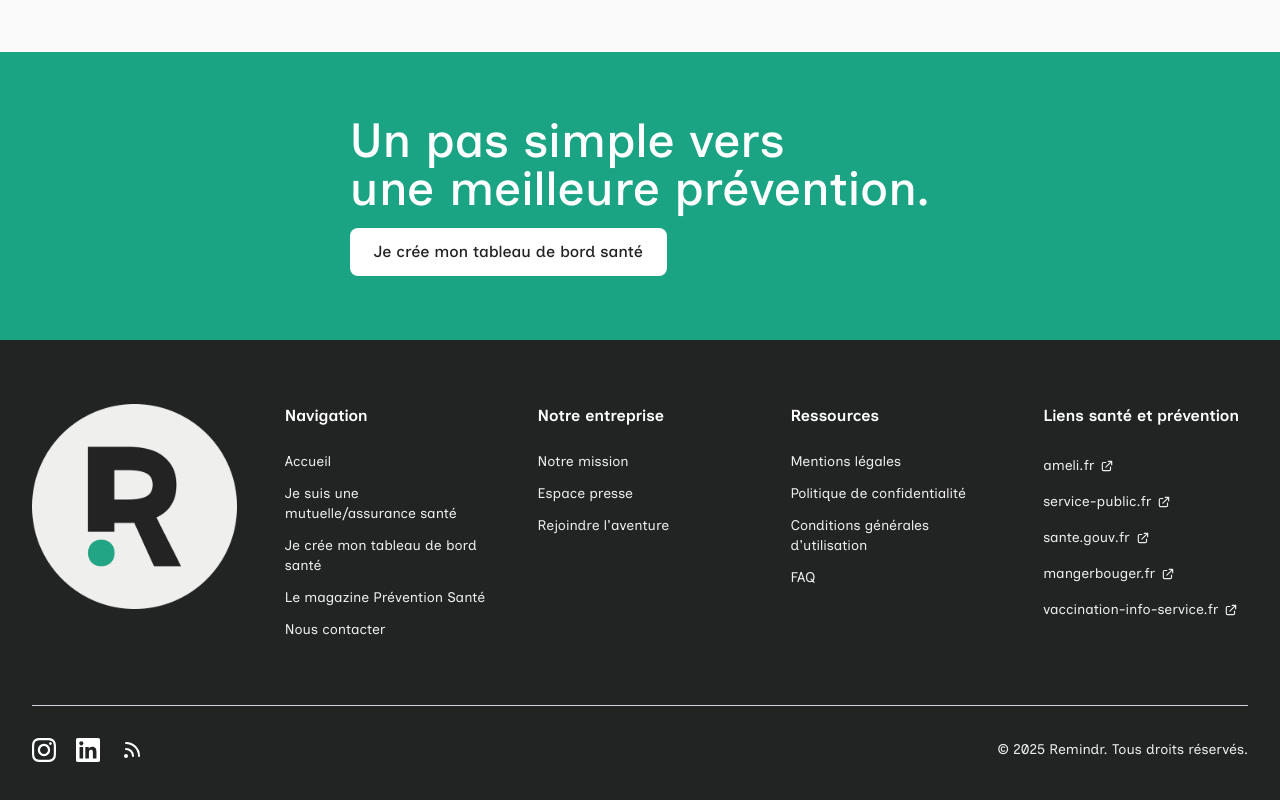
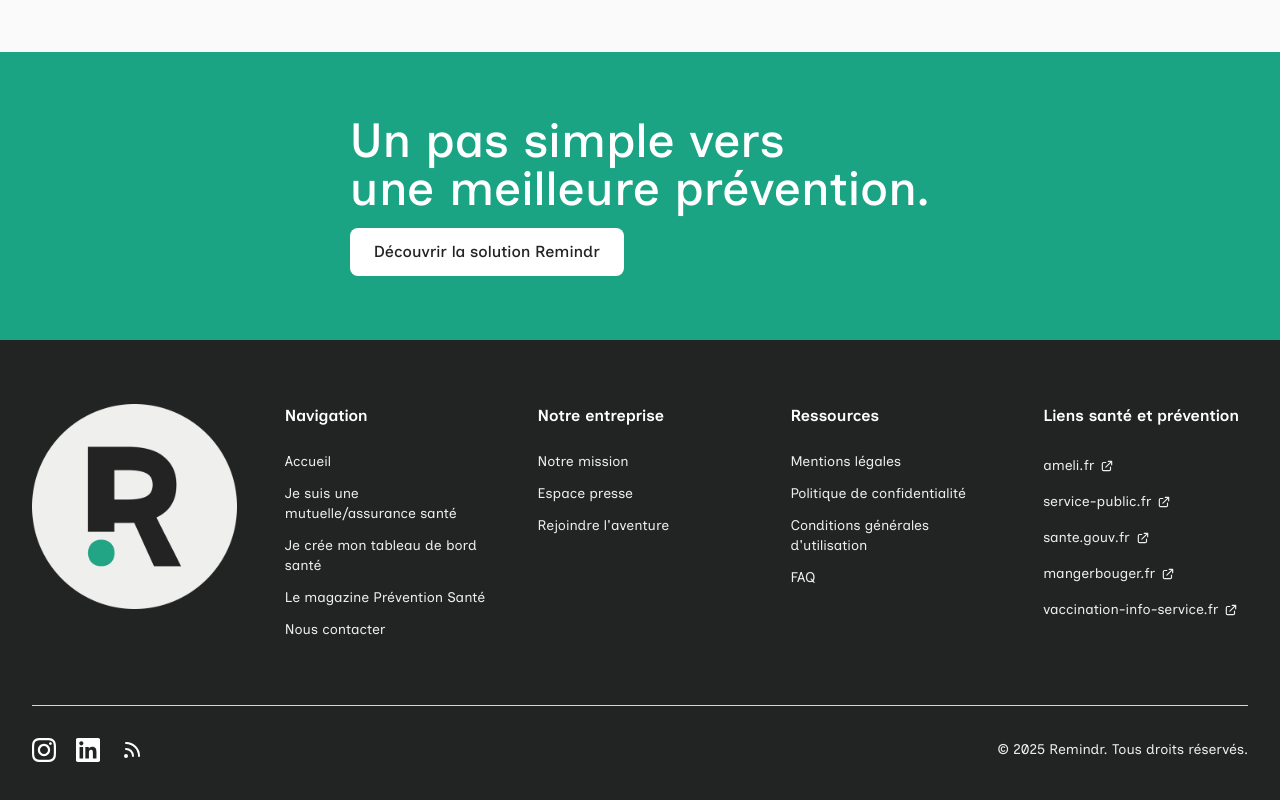
Before and after one commit to Remindr-pro/RemindR-app-V2, a Next.js app in the folder frontend/: page /professionnels in a window 1280 px wide. Shown: the part 829-1629 px from the top of the page. Built offline with nearby package versions, Linux system fonts and the light colour scheme.

Commit message:
feat(landing-layout): implement dynamic banner configuration based on pathname

```diff
--- a/frontend/src/app/(landing)/layout.tsx
+++ b/frontend/src/app/(landing)/layout.tsx
@@ -1,3 +1,6 @@
+"use client";
+
+import { usePathname } from "next/navigation";
 import Navbar from "../components/Navbar";
 import Footer from "../components/Footer";
 import BannerCta from "../components/Banner-cta";
@@ -7,6 +10,63 @@ export default function LandingLayout({
 }: {
   children: React.ReactNode;
 }) {
+  const pathname = usePathname();
+
+  // Banner configuration
+  const getBannerConfig = () => {
+    if (pathname?.includes("/particuliers/magazine")) {
+      return {
+        content: (
+          <>
+            Je souhaite prendre soin de mes
+            <br /> proches et de moi de façon
+            <br /> personnalisée, gratuite et fiable.
+          </>
+        ),
+        button: (
+          <>
+            Je crée mon tableau de bord <br className="md:hidden" />
+            santé avec Remindr
+          </>
+        ),
+        buttonLink: "/particuliers/dashboard",
+      };
+    } else if (pathname?.includes("/professionnels")) {
+      return {
+        content: (
+          <>
+            Un pas simple vers <br /> une meilleure prévention.
+          </>
+        ),
+        button: "Découvrir la solution Remindr",
+        buttonLink: "/professionnels/contact",
+      };
+    } else if (pathname?.includes("/particuliers")) {
+      return {
+        content: (
+          <>
+            Un pas simple vers <br /> une meilleure prévention.
+          </>
+        ),
+        button: "Je crée mon tableau de bord santé",
+        buttonLink: "/particuliers/inscription",
+      };
+    } else {
+      // Valeur par défaut
+      return {
+        content: (
+          <>
+            Un pas simple vers <br /> une meilleure prévention.
+          </>
+        ),
+        button: "Je crée mon tableau de bord santé",
+        buttonLink: "/particuliers/inscription",
+      };
+    }
+  };
+
+  const bannerConfig = getBannerConfig();
+
   return (
     <>
       <Navbar />
@@ -14,7 +74,11 @@ export default function LandingLayout({
         {children}
       </main>
 
-      <BannerCta />
+      <BannerCta
+        content={bannerConfig.content}
+        button={bannerConfig.button}
+        buttonLink={bannerConfig.buttonLink}
+      />
       <Footer />
     </>
   );
--- a/frontend/src/app/components/Banner-cta.tsx
+++ b/frontend/src/app/components/Banner-cta.tsx
@@ -1,14 +1,29 @@
 import Button from "./Button";
+import { ReactNode } from "react";
 
-export default function BannerCta() {
+interface BannerCtaProps {
+  content?: ReactNode;
+  button?: string | ReactNode;
+  buttonLink?: string;
+}
+
+export default function BannerCta({
+  content = (
+    <>
+      Un pas simple vers <br /> une meilleure prévention.
+    </>
+  ),
+  button = "Je crée mon tableau de bord santé",
+  buttonLink = "/particuliers/inscription",
+}: BannerCtaProps) {
   return (
     <div className="flex flex-col items-center justify-center bg-greenMain text-light">
       <div className="flex flex-col items-start justify-center gap-4 px-8 md:px-5 lg:px-0 py-16">
         <h3 className="text-2xl md:text-5xl font-inclusive font-medium">
-          Un pas simple vers <br /> une meilleure prévention.
+          {content}
         </h3>
-        <Button href="/particuliers/inscription" variant="light">
-          Je crée mon tableau de bord santé
+        <Button href={buttonLink} variant="light">
+          {button}
         </Button>
       </div>
     </div>
```
